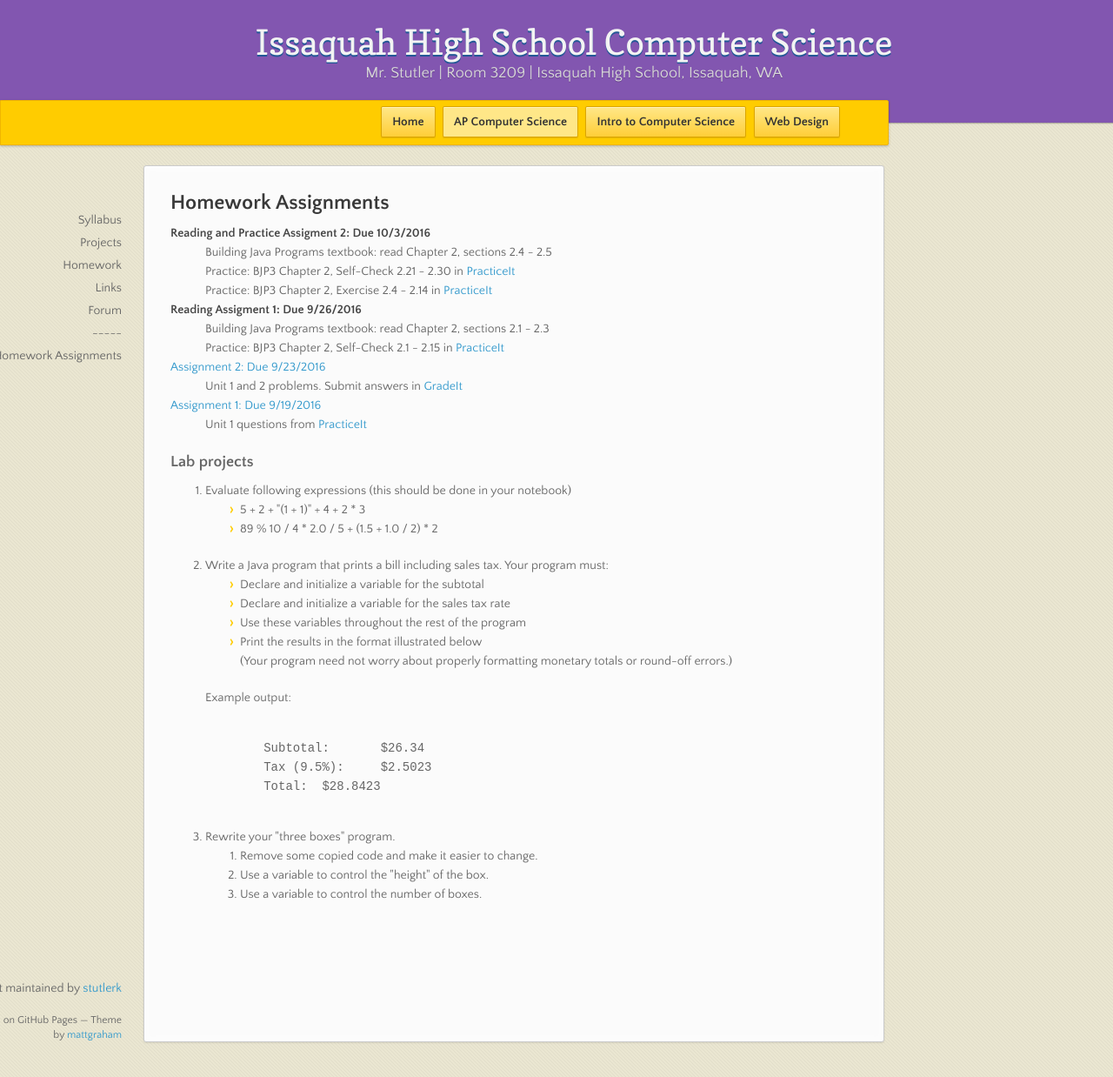
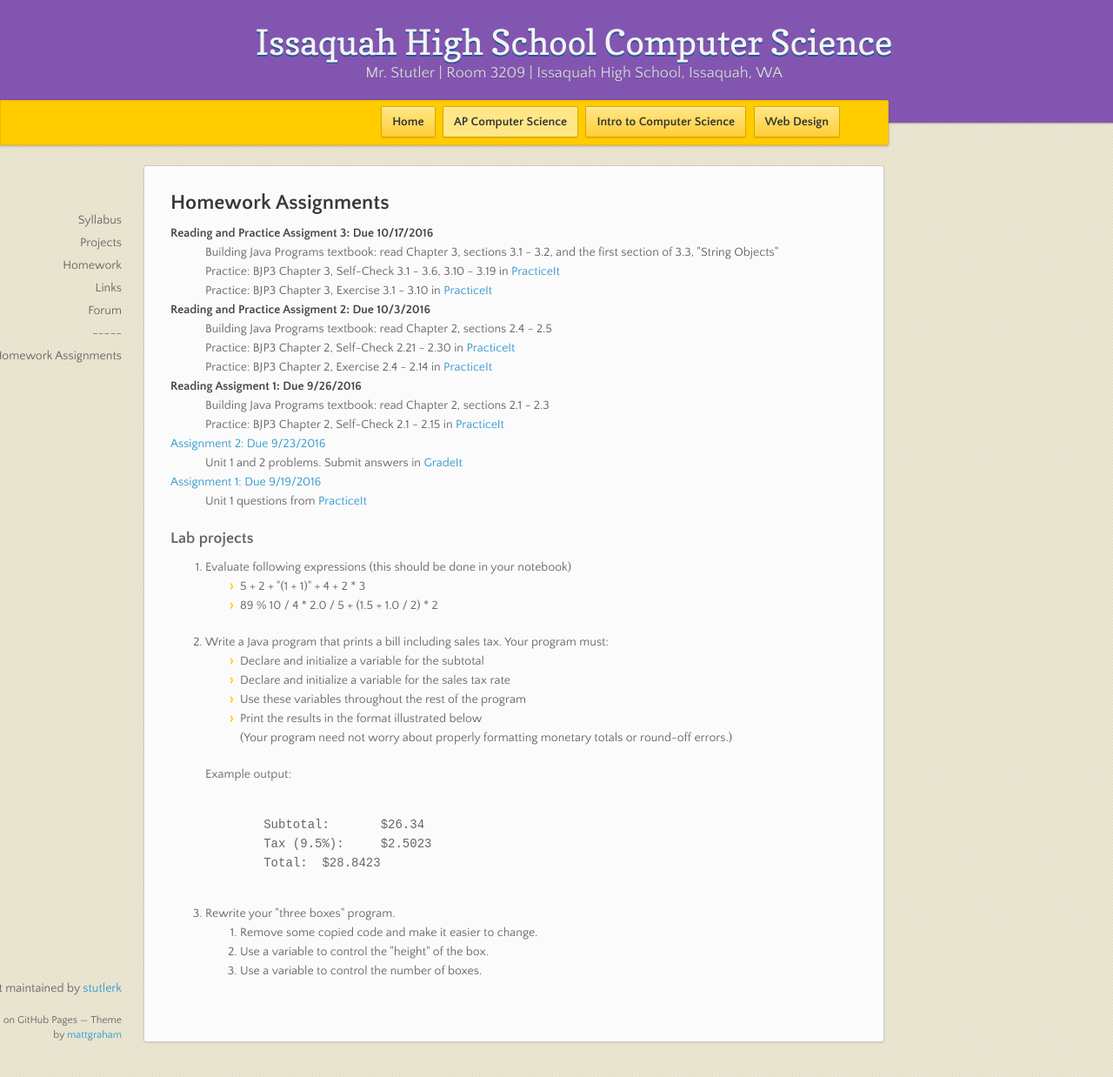
Before and after one commit to stutlerk/ihs-website, a Jekyll site: the page built from _apcs/homework.html, in a window 1280 px wide and 1238 px high. Shown: the whole window at 87% size. Built offline with Jekyll 4.4.1, drawn with Linux system fonts in a browser that asks for light colours; nearby versions of some CDN libraries.

Commit message:
Update homework.html

```diff
--- a/_apcs/homework.html
+++ b/_apcs/homework.html
@@ -6,6 +6,11 @@ layout: course
 <section>
 <h2>Homework Assignments</h2>
 <dl>
+    <dt>Reading and Practice Assigment 3: Due 10/17/2016</dt>
+    <dd>Building Java Programs textbook: read Chapter 3, sections 3.1 - 3.2, and the first section of 3.3, "String Objects"</dd>
+    <dd>Practice: BJP3 Chapter 3, Self-Check 3.1 - 3.6, 3.10 - 3.19 in <a href="http://practiceit.cs.washington.edu/">PracticeIt</a></dd>
+    <dd>Practice: BJP3 Chapter 3, Exercise 3.1 - 3.10 in <a href="http://practiceit.cs.washington.edu/">PracticeIt</a></dd>
+
     <dt>Reading and Practice Assigment 2: Due 10/3/2016</dt>
     <dd>Building Java Programs textbook: read Chapter 2, sections 2.4 - 2.5</dd>
     <dd>Practice: BJP3 Chapter 2, Self-Check 2.21 - 2.30 in <a href="http://practiceit.cs.washington.edu/">PracticeIt</a></dd>
```
